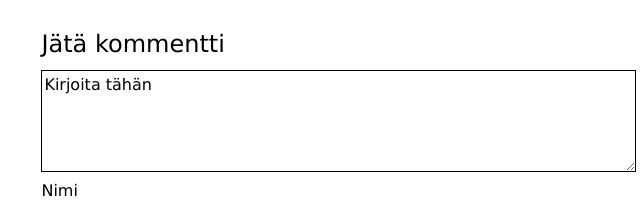
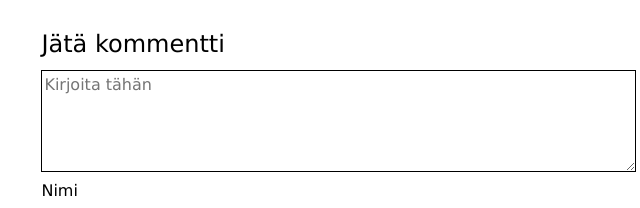
Before and after one commit to KiaEkstrom/KiaEkstrom.github.io, a plain HTML site: page index.html in a window 1280 px wide. Shown: the part 1326-1534 px from the top of the page, 305-945 px from the left. Drawn offline with nearby package versions, Linux system fonts and the light colour scheme.

Commit message:
Add files via upload

```diff
--- a/index.html
+++ b/index.html
@@ -39,13 +39,11 @@
 		</nav>
 		<h1>Kian matkassa</h1>
 		<div id="quotekaruselli" class="carousel slide" data-ride="carousel">
-			<!-- These are the little dots at the bottom of each slide (which indicates how many slides there are in the carousel, and which slide the user are currently viewing)-->
 			<ol class="carousel-indicators">
 				<li data-target="#quotekaruselli" data-slide-to="0" class="active"></li>
 				<li data-target="#quotekaruselli" data-slide-to="1"></li>
 				<li data-target="#quotekaruselli" data-slide-to="2"></li>
 			</ol>
-			<!-- slideshow -->
 			<div class="carousel-inner" role="listbox">
 				<div class="carousel-item active">
 					<q>Muuallakin on maailmaa.</q>
@@ -76,7 +74,6 @@
 					<p class="author">– St. Augustine</p>
 				</div>
 			</div>
-			<!-- left and right controls -->
 			<a class="carousel-control-prev" href="#quotekaruselli" data-slide="prev">
 				<span class="carousel-control-prev-icon"></span>
 			</a>
@@ -107,7 +104,7 @@
 			<form action="index.html" method="post">
 				<fieldset>
 					<legend>Jätä kommentti</legend>
-					<textarea name="nimi" rows="4" cols="80">Kirjoita tähän</textarea><br>
+					<textarea name="nimi" rows="4" cols="80" placeholder="Kirjoita tähän"></textarea><br>
 					<label for="name">Nimi</label><br>
 					<input type="text" id="name" name="name" required><br>
 					<label for="email">Sähköpostiosoite</label><br>
--- a/tyyli.css
+++ b/tyyli.css
@@ -93,7 +93,6 @@ a.current {
 	/*otsikoiden tyylit*/
 
 h1 {
-	/*background: #FAEBD7;*/
 	color: #DC143C;
 	font-family: Verdana, Arial;
 	padding: 10px;
@@ -117,8 +116,8 @@ h3
 	background-image: url(https://p2.piqsels.com/preview/542/649/89/passport-map-world-trip.jpg);
 	background-repeat: no-repeat;
 	background-size: cover;
+	}
 
-	}
 #banneri {
 	font-size: 5vw;
 	font-style: oblique;
@@ -185,7 +184,6 @@ textarea {
 
 #mapdiv {
 	margin-bottom: 20px;
-	/*width: responsive;*/
 	height:450px;
 }
 
```
